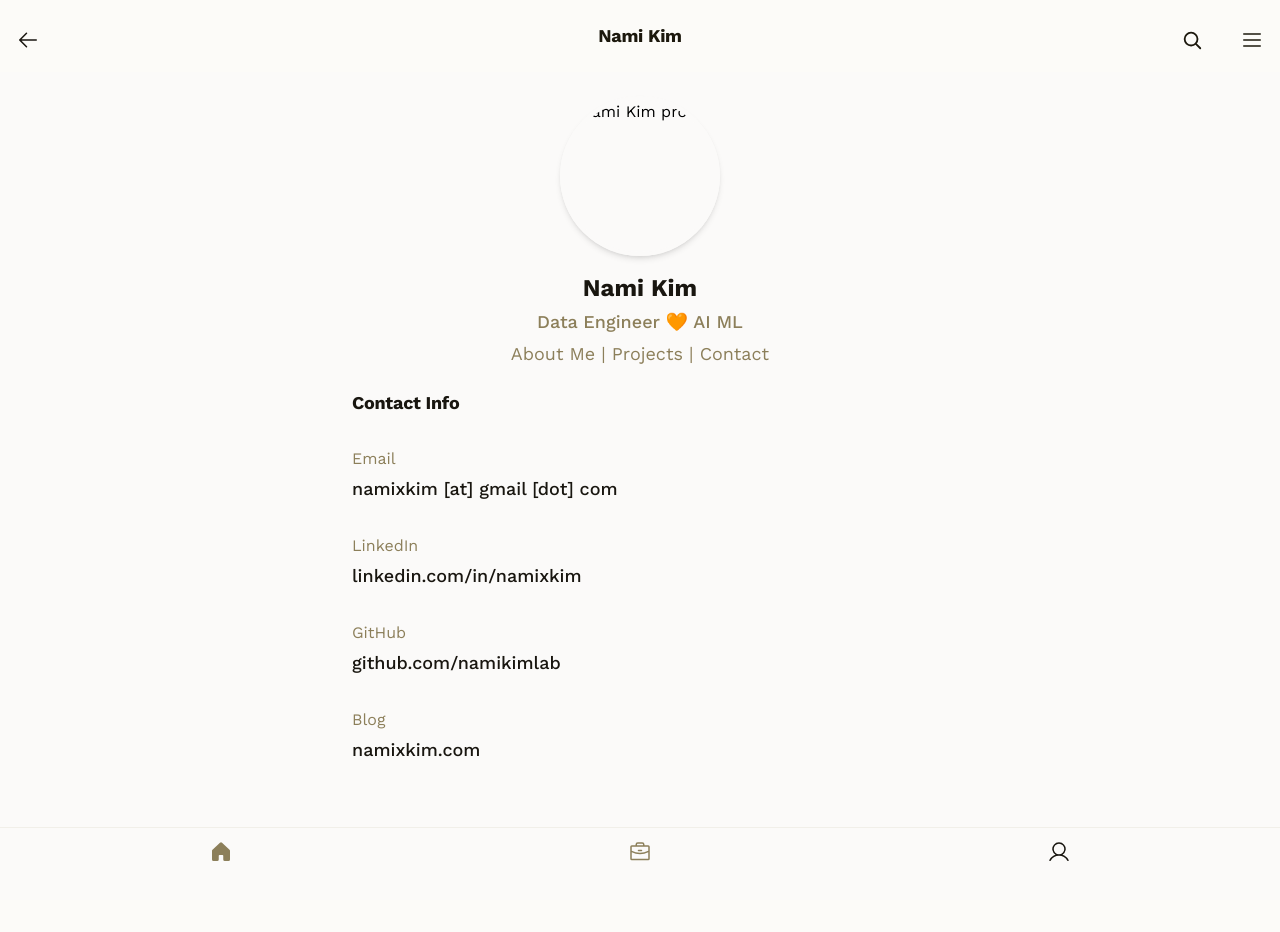
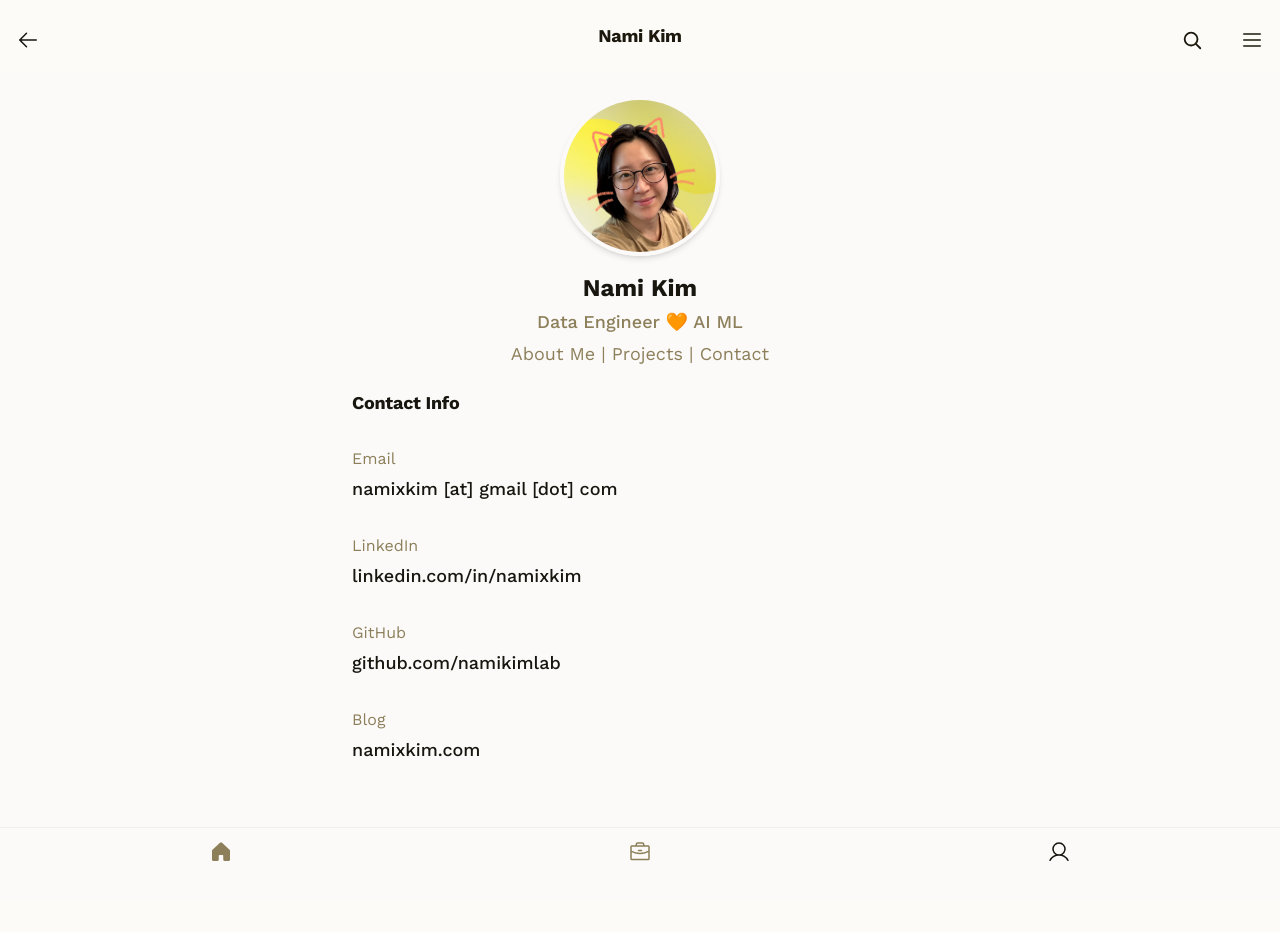
Before and after one commit to namikimlab/namikimlab.github.io, a Jekyll site: the page built from contact.md, in a window 1280 px wide. Built offline with Jekyll 4.4.1, drawn with Linux system fonts in a browser that asks for light colours; nearby versions of some CDN libraries.

Commit message:
Fix profile photo path

```diff
--- a/_layouts/default.html
+++ b/_layouts/default.html
@@ -70,7 +70,7 @@
             <!-- Profile Section Start -->
             <div class="flex flex-col items-center justify-center mt-6 mb-2">
               <div class="relative">
-                <img src="assets/images/me.jpg" alt="Nami Kim profile" class="w-40 h-40 rounded-full object-cover border-4 border-[#fbfaf9] shadow-md">
+                <img src="{{ '/assets/images/me.jpg' | relative_url }}" alt="Nami Kim profile" class="w-40 h-40 rounded-full object-cover border-4 border-[#fbfaf9] shadow-md">
               </div>
               <div class="mt-4 text-center">
                 <div class="text-2xl font-bold text-[#191610]">Nami Kim</div>
```
Also changed, not shown: 1 other file.
